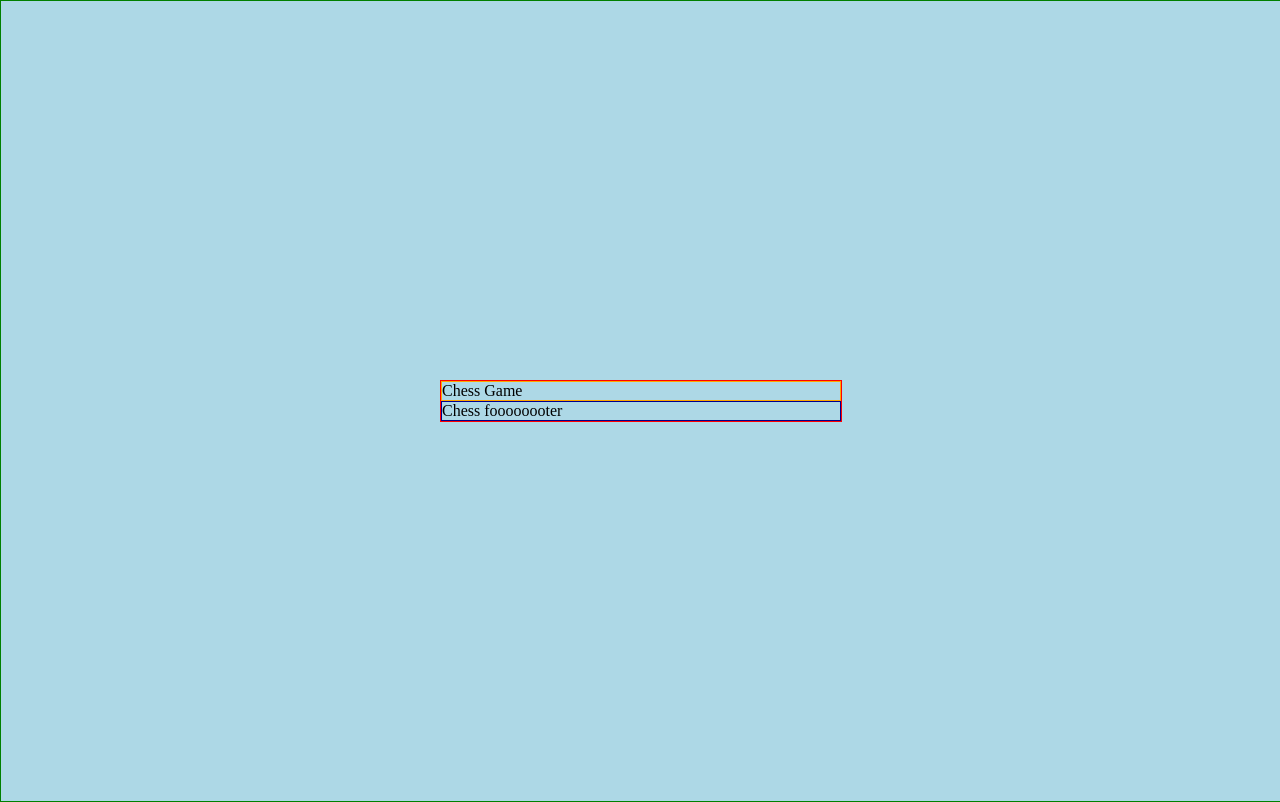
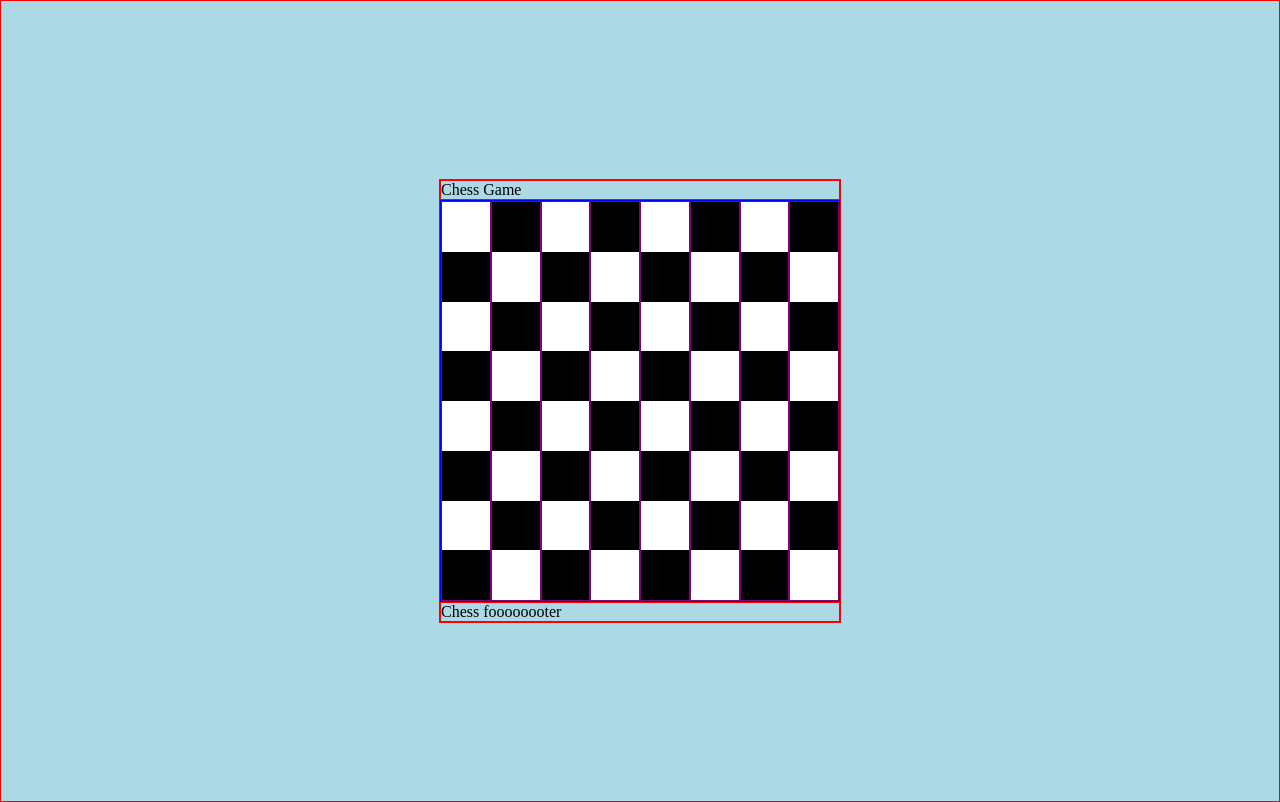
Before and after one commit to kamull/chessgame, a website built with webpack: page src/index.html in a window 1280 px wide. Built offline with nearby package versions, Linux system fonts and the light colour scheme.

Commit message:
now have alternating chess board

```diff
--- a/src/js/initBoard.js
+++ b/src/js/initBoard.js
@@ -1,10 +1,27 @@
-function initBoard () {
+function initBoard() {
     console.log('did this exocute?')
+    const board = document.getElementById('chess-board');
 
-    for(let i = 0; i > 8; i++) {
-       const row = document.createElement('div');
+    for (let x = 0; x < 8; x++) {
+        const row = document.createElement('div');
+        row.classList.add('row');
+        for (let y = 0; y < 8; y++) {
+            const space = document.createElement('div');
+            if (x % 2 === 0) {
+                y % 2 === 0 ?
+                    space.classList.add('white-space') :
+                    space.classList.add('black-space');
+                }else {
+                    y % 2 === 0 ?
+                    space.classList.add('black-space') :
+                    space.classList.add('white-space');
+                }
+                row.appendChild(space);
+            }
+            board.appendChild(row);
+        }
+
     }
 
-}
 
-export default initBoard;
+    export default initBoard;
--- a/src/sass/chessgame.scss
+++ b/src/sass/chessgame.scss
@@ -1,20 +1,18 @@
- html, body {
-     height: 100%;
-     width: 100%;
- }
+html,
+body {
+    height: 100%;
+}
 
- body {
-    position: absolute;
+body {
     display: flex;
     justify-content: center;
     align-items: center;
     background: lightblue;
-    border: 1px solid green;
-
+    border: 1px solid red;
 }
 
 .chess-header {
-    border: 1px solid orange;
+    border: 1px solid red;
 }
 
 .chess-game {
@@ -22,9 +20,29 @@
     max-width: 400px;
     width: 100%;
     border: 1px solid red;
+    #chess-board {
+        display: flex;
+        height: 400px;
+        border: 1px solid blue;
+        .row {
+            display: flex;
+            border: 1px solid purple;
+            flex-direction: column;
+            flex: 1;
 
+        }
+        .white-space {
+            background: #fff;
+            flex: 1;
+
+        }
+        .black-space {
+            flex: 1;
+            background: #000;
+        }
+    }
 }
 
 .chess-footer {
-    border: 1px solid darkblue;
+    border: 1px solid red;
 }
```
